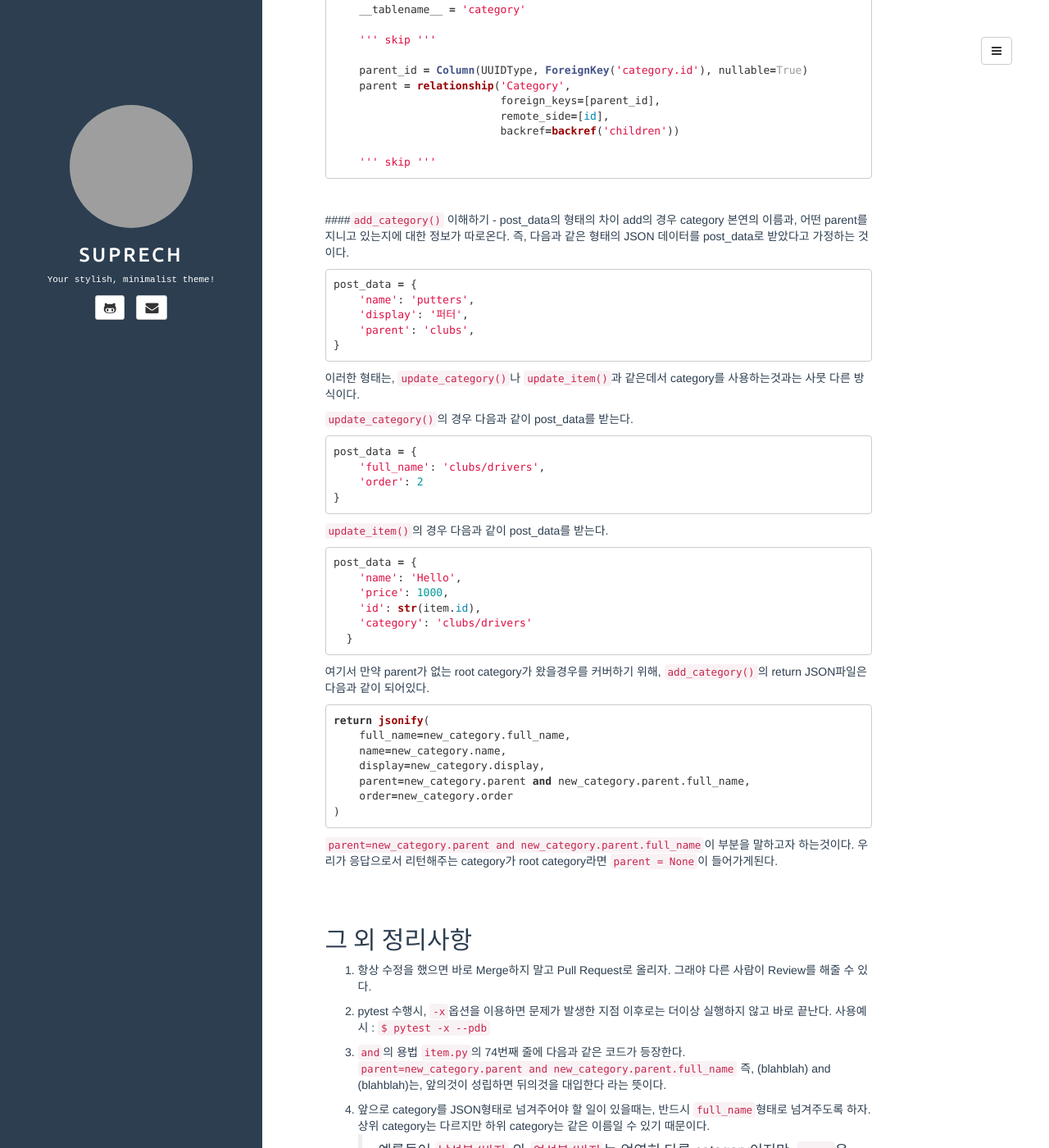
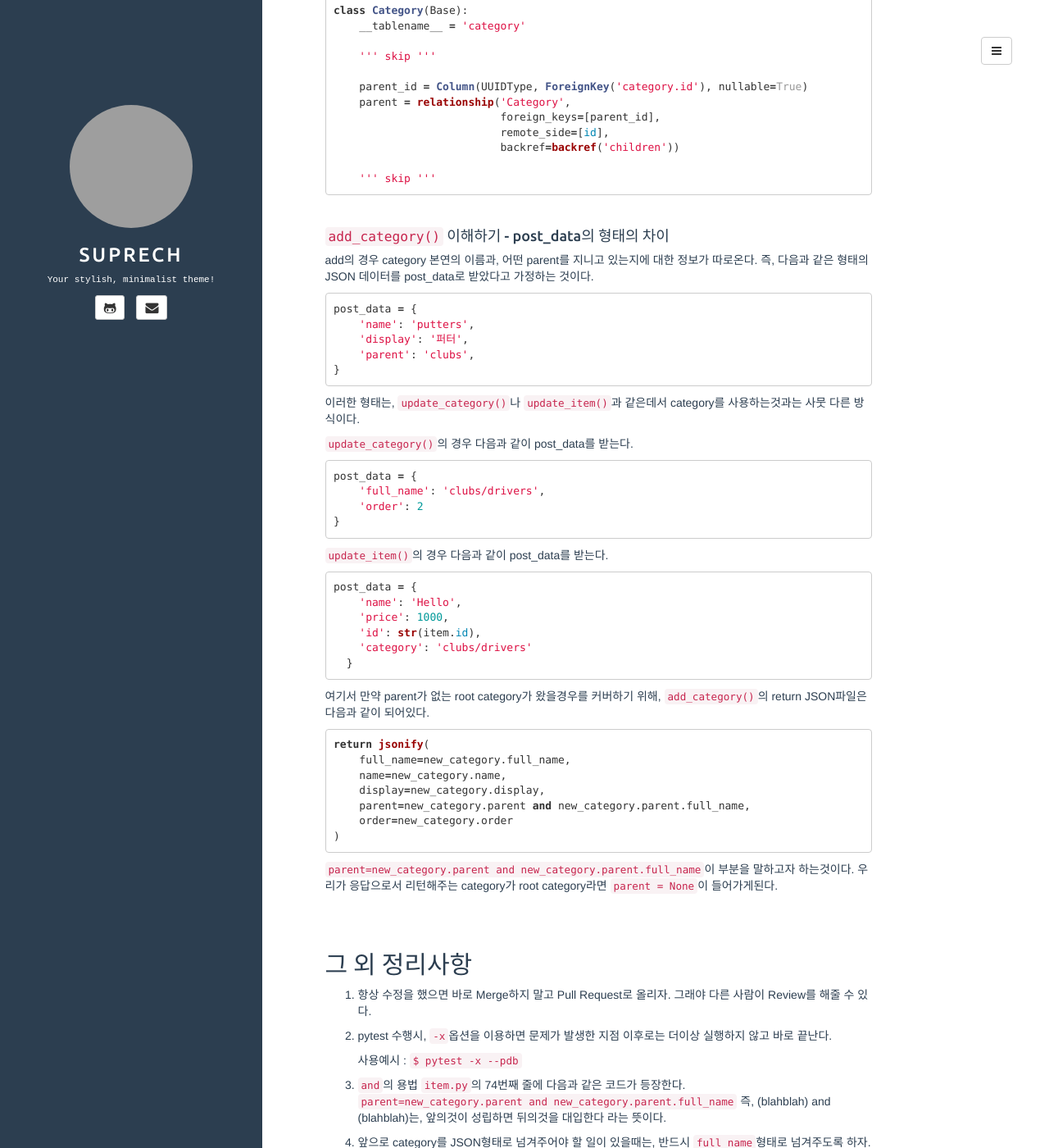
Before and after one commit to suprech/suprech.github.com, a Jekyll site: the page built from _posts/2018-02-08-python-yjroot.md, in a window 1280 px wide and 1400 px high, scrolled down 2864 px. Shown: the whole window at 82% size. Built offline with Jekyll 4.4.1, drawn with Linux system fonts in a browser that asks for light colours; comment, search, counter and statistics services are not loaded; part of the change alters nothing that is shown; some of the changed text lies outside the part shown; grey boxes are pictures that could not be loaded.

Commit message:
fix trivial change

````diff
--- a/_posts/2018-02-08-python-yjroot.md
+++ b/_posts/2018-02-08-python-yjroot.md
@@ -46,7 +46,7 @@ alias tmux='tmux attach || tmux new'
 ## 오늘 한 일
 1. ```item.py```수정
 2. category 버그 수정
-  * 버그란,
+  * 버그란, root category를 add_category()로 추가할 때 제대로 대체가 안될 수 있었음. 그래서 추가한 기능.
 3. alembic 다시 설정
   * 지난번 revision에서 column 명 설정부분 등이 반영이 안되어서 다시 작성하였음.
   * autogenerate를 이용하였다.
@@ -144,7 +144,7 @@ class Category(Base):
 
 <br>
 
-####```add_category()``` 이해하기 - post_data의 형태의 차이
+#### ```add_category()``` 이해하기 - post_data의 형태의 차이
 add의 경우 category 본연의 이름과, 어떤 parent를 지니고 있는지에 대한 정보가 따로온다. 즉, 다음과 같은 형태의 JSON 데이터를 post_data로 받았다고 가정하는 것이다.
 ```python
 post_data = {
@@ -196,7 +196,8 @@ return jsonify(
 1. 항상 수정을 했으면 바로 Merge하지 말고 Pull Request로 올리자. 그래야 다른 사람이 Review를 해줄 수 있다.
 
 2. pytest 수행시, ```-x```옵션을 이용하면 문제가 발생한 지점 이후로는 더이상 실행하지 않고 바로 끝난다.
-사용예시 : ```$ pytest -x --pdb```
+
+    사용예시 : ```$ pytest -x --pdb```
 
 3. ```and```의 용법
 ```item.py```의 74번째 줄에 다음과 같은 코드가 등장한다.
@@ -204,7 +205,7 @@ return jsonify(
 즉, (blahblah) and (blahblah)는, 앞의것이 성립하면 뒤의것을 대입한다 라는 뜻이다.
 
 4. 앞으로 category를 JSON형태로 넘겨주어야 할 일이 있을때는, 반드시 ```full_name```형태로 넘겨주도록 하자. 상위 category는 다르지만 하위 category는 같은 이름일 수 있기 때문이다.
-> 예를들어 ```남성복/바지``` 와 ```여성복/바지```는 엄연히 다른 category이지만, ```name```은 같다. 이 때문에 ```full_name```으로 구분을 해 주어야 한다.
+    > 예를들어 ```남성복/바지``` 와 ```여성복/바지```는 엄연히 다른 category이지만, ```name```은 같다. 이 때문에 ```full_name```으로 구분을 해 주어야 한다.
 
 5. dictionary와 del 명령어
   * python에서 dictionary 값 하나를 날리고 싶을땐, 다음과 같이 해도 된다.
````
